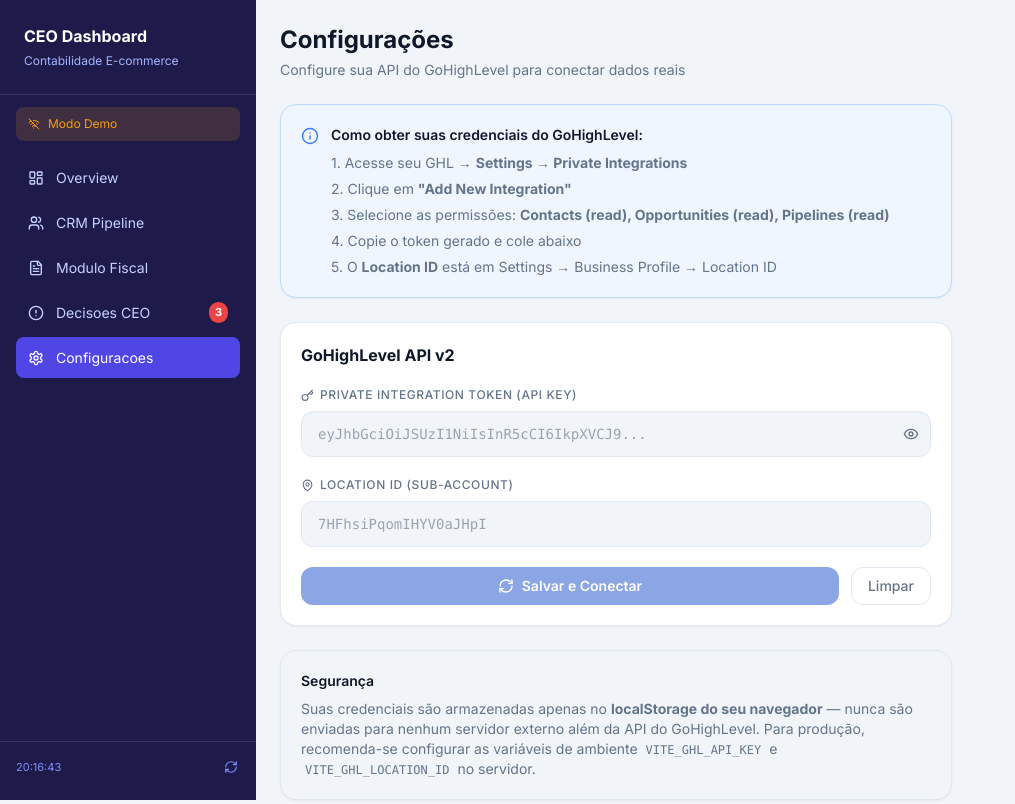
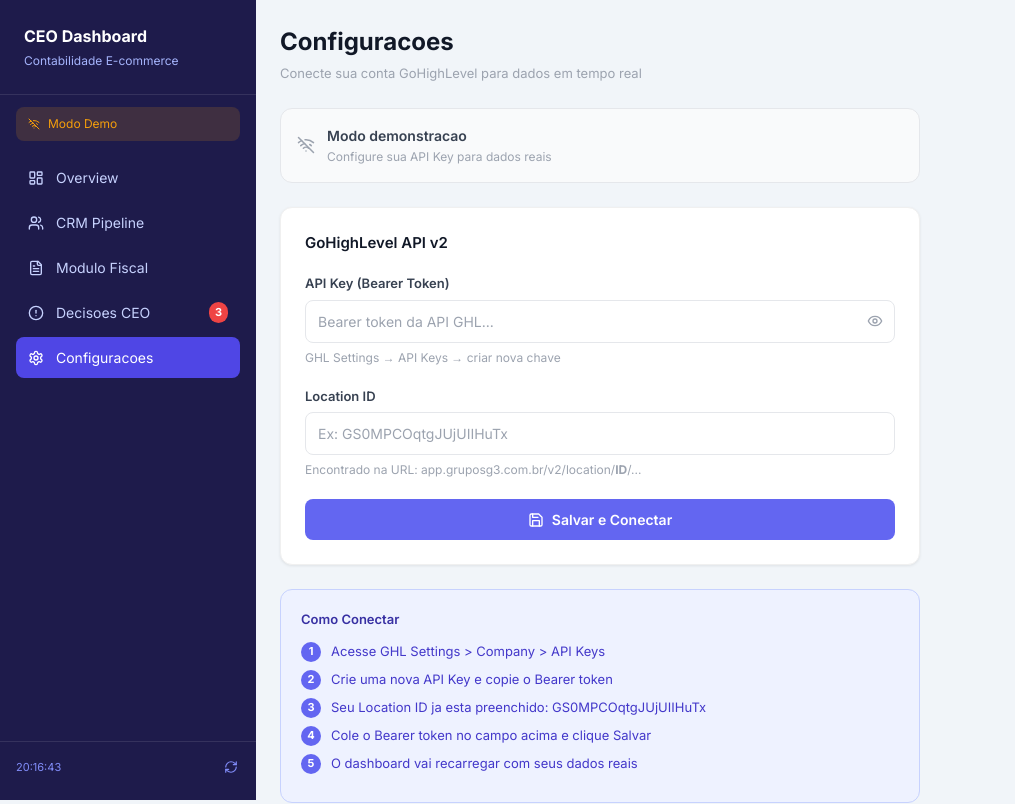
Before and after one commit to JorgeEcom/ceo-dashboard, a React (Vite) app: page /settings in a window 1280 px wide. Shown: the top 804 px of the page, without its empty margins (0-1015 px from the left). Built offline with nearby package versions, Linux system fonts and the light colour scheme; the HTML template or start-up script is replaced by a standard one.

Commit message:
refactor: clean Settings page

```diff
--- a/src/pages/Settings.tsx
+++ b/src/pages/Settings.tsx
@@ -1,161 +1,69 @@
-import { useState, useEffect } from 'react'
-import { Key, MapPin, CheckCircle, Eye, EyeOff, RefreshCw, Info } from 'lucide-react'
+import { useState } from 'react'
+import { Save, Eye, EyeOff, Wifi, WifiOff } from 'lucide-react'
 
 export default function Settings() {
-  const [apiKey, setApiKey]         = useState('')
-  const [locationId, setLocationId] = useState('')
-  const [showKey, setShowKey]       = useState(false)
-  const [saved, setSaved]           = useState(false)
+  const [apiKey, setApiKey] = useState(() => localStorage.getItem('ghl_api_key') || '')
+  const [locationId, setLocationId] = useState(() => localStorage.getItem('ghl_location_id') || '')
+  const [showKey, setShowKey] = useState(false)
+  const [saved, setSaved] = useState(false)
 
-  useEffect(() => {
-    setApiKey(localStorage.getItem('ghl_api_key') ?? '')
-    setLocationId(localStorage.getItem('ghl_location_id') ?? '')
-  }, [])
+  const isConnected = Boolean(apiKey && locationId)
 
   const handleSave = () => {
     localStorage.setItem('ghl_api_key', apiKey)
     localStorage.setItem('ghl_location_id', locationId)
     setSaved(true)
-    setTimeout(() => {
-      setSaved(false)
-      window.location.reload()
-    }, 1500)
+    setTimeout(() => { setSaved(false); window.location.reload() }, 1500)
   }
 
-  const handleClear = () => {
-    localStorage.removeItem('ghl_api_key')
-    localStorage.removeItem('ghl_location_id')
-    setApiKey('')
-    setLocationId('')
-  }
+  const inputStyle = { width: '100%', padding: '10px 12px', border: '1px solid #e5e7eb', borderRadius: 8, fontSize: 14, outline: 'none', boxSizing: 'border-box' as const }
+  const labelStyle = { fontSize: 13, fontWeight: 600 as const, color: '#374151', display: 'block' as const, marginBottom: 6 }
 
   return (
-    <div className="space-y-6 max-w-2xl">
-      {/* Header */}
+    <div style={{ display: 'flex', flexDirection: 'column', gap: 24, maxWidth: 640 }}>
       <div>
-        <h1 className="text-2xl font-bold" style={{ color: 'var(--color-text)' }}>Configurações</h1>
-        <p className="text-sm mt-1" style={{ color: 'var(--color-muted)' }}>
-          Configure sua API do GoHighLevel para conectar dados reais
-        </p>
+        <h1 style={{ fontSize: 24, fontWeight: 700, color: '#111827', margin: 0 }}>Configuracoes</h1>
+        <p style={{ fontSize: 13, color: '#9ca3af', marginTop: 4 }}>Conecte sua conta GoHighLevel para dados em tempo real</p>
       </div>
 
-      {/* How to get API key */}
-      <div className="card border border-blue-200 dark:border-blue-800 bg-blue-50 dark:bg-blue-900/10">
-        <div className="flex items-start gap-3">
-          <Info size={18} className="text-blue-500 mt-0.5 shrink-0" />
-          <div className="text-sm">
-            <p className="font-semibold mb-2" style={{ color: 'var(--color-text)' }}>
-              Como obter suas credenciais do GoHighLevel:
-            </p>
-            <ol className="space-y-1.5" style={{ color: 'var(--color-muted)' }}>
-              <li>1. Acesse seu GHL → <strong>Settings → Private Integrations</strong></li>
-              <li>2. Clique em <strong>"Add New Integration"</strong></li>
-              <li>3. Selecione as permissões: <strong>Contacts (read), Opportunities (read), Pipelines (read)</strong></li>
-              <li>4. Copie o token gerado e cole abaixo</li>
-              <li>5. O <strong>Location ID</strong> está em Settings → Business Profile → Location ID</li>
-            </ol>
-          </div>
-        </div>
+      <div style={{ borderRadius: 12, padding: 16, border: '1px solid', display: 'flex', alignItems: 'center', gap: 12, borderColor: isConnected ? '#bbf7d0' : '#e5e7eb', backgroundColor: isConnected ? '#f0fdf4' : '#f9fafb' }}>
+        {isConnected
+          ? <><Wifi size={18} style={{ color: '#10b981' }} /><div><p style={{ fontWeight: 600, color: '#065f46', fontSize: 14, margin: 0 }}>Conectado ao GoHighLevel</p><p style={{ fontSize: 12, color: '#10b981', margin: '2px 0 0' }}>Dados em tempo real ativos</p></div></>
+          : <><WifiOff size={18} style={{ color: '#9ca3af' }} /><div><p style={{ fontWeight: 600, color: '#374151', fontSize: 14, margin: 0 }}>Modo demonstracao</p><p style={{ fontSize: 12, color: '#9ca3af', margin: '2px 0 0' }}>Configure sua API Key para dados reais</p></div></>
+        }
       </div>
 
-      {/* API Config Card */}
-      <div className="card space-y-5">
-        <h2 className="font-bold text-base" style={{ color: 'var(--color-text)' }}>
-          GoHighLevel API v2
-        </h2>
-
-        {/* API Key */}
+      <div style={{ background: '#fff', borderRadius: 12, padding: 24, boxShadow: '0 1px 3px rgba(0,0,0,0.08)', border: '1px solid #f0f0f0', display: 'flex', flexDirection: 'column', gap: 20 }}>
+        <h2 style={{ fontSize: 15, fontWeight: 600, color: '#111827', margin: 0 }}>GoHighLevel API v2</h2>
         <div>
-          <label className="label block mb-2 flex items-center gap-1.5">
-            <Key size={13} />
-            Private Integration Token (API Key)
-          </label>
-          <div className="relative">
-            <input
-              type={showKey ? 'text' : 'password'}
-              value={apiKey}
-              onChange={e => setApiKey(e.target.value)}
-              placeholder="eyJhbGciOiJSUzI1NiIsInR5cCI6IkpXVCJ9..."
-              className="w-full px-4 py-3 rounded-xl border text-sm font-mono outline-none focus:ring-2 focus:ring-brand-500 pr-12"
-              style={{
-                borderColor: 'var(--color-border)',
-                backgroundColor: 'var(--color-bg)',
-                color: 'var(--color-text)',
-              }}
-            />
-            <button
-              onClick={() => setShowKey(v => !v)}
-              className="absolute right-3 top-1/2 -translate-y-1/2"
-              style={{ color: 'var(--color-muted)' }}
-            >
+          <label style={labelStyle}>API Key (Bearer Token)</label>
+          <div style={{ position: 'relative' }}>
+            <input type={showKey ? 'text' : 'password'} value={apiKey} onChange={e => setApiKey(e.target.value)} placeholder="Bearer token da API GHL..." style={{ ...inputStyle, paddingRight: 40 }} />
+            <button onClick={() => setShowKey(!showKey)} style={{ position: 'absolute', right: 12, top: '50%', transform: 'translateY(-50%)', background: 'none', border: 'none', cursor: 'pointer', color: '#9ca3af' }}>
               {showKey ? <EyeOff size={16} /> : <Eye size={16} />}
             </button>
           </div>
+          <p style={{ fontSize: 12, color: '#9ca3af', marginTop: 6 }}>GHL Settings &rarr; API Keys &rarr; criar nova chave</p>
         </div>
-
-        {/* Location ID */}
         <div>
-          <label className="label block mb-2 flex items-center gap-1.5">
-            <MapPin size={13} />
-            Location ID (Sub-account)
-          </label>
-          <input
-            type="text"
-            value={locationId}
-            onChange={e => setLocationId(e.target.value)}
-            placeholder="7HFhsiPqomIHYV0aJHpI"
-            className="w-full px-4 py-3 rounded-xl border text-sm font-mono outline-none focus:ring-2 focus:ring-brand-500"
-            style={{
-              borderColor: 'var(--color-border)',
-              backgroundColor: 'var(--color-bg)',
-              color: 'var(--color-text)',
-            }}
-          />
+          <label style={labelStyle}>Location ID</label>
+          <input type="text" value={locationId} onChange={e => setLocationId(e.target.value)} placeholder="Ex: GS0MPCOqtgJUjUIIHuTx" style={inputStyle} />
+          <p style={{ fontSize: 12, color: '#9ca3af', marginTop: 6 }}>Encontrado na URL: app.gruposg3.com.br/v2/location/<strong>ID</strong>/...</p>
         </div>
-
-        {/* Actions */}
-        <div className="flex gap-3">
-          <button
-            onClick={handleSave}
-            disabled={!apiKey || !locationId}
-            className="btn-primary flex items-center gap-2 flex-1 justify-center disabled:opacity-50 disabled:cursor-not-allowed"
-          >
-            {saved ? (
-              <><CheckCircle size={16} /> Salvo! Recarregando...</>
-            ) : (
-              <><RefreshCw size={16} /> Salvar e Conectar</>
-            )}
-          </button>
-          <button onClick={handleClear} className="btn-ghost border px-4" style={{ borderColor: 'var(--color-border)' }}>
-            Limpar
-          </button>
-        </div>
+        <button onClick={handleSave} style={{ padding: '10px 20px', borderRadius: 8, border: 'none', cursor: 'pointer', fontWeight: 600, fontSize: 14, color: '#fff', backgroundColor: saved ? '#10b981' : '#6366f1', display: 'flex', alignItems: 'center', justifyContent: 'center', gap: 8, transition: 'background 0.2s' }}>
+          <Save size={16} />
+          {saved ? 'Salvo com sucesso!' : 'Salvar e Conectar'}
+        </button>
       </div>
 
-      {/* Security note */}
-      <div className="card" style={{ backgroundColor: 'var(--color-bg)' }}>
-        <h3 className="font-semibold text-sm mb-2" style={{ color: 'var(--color-text)' }}>
-          Segurança
-        </h3>
-        <p className="text-sm" style={{ color: 'var(--color-muted)' }}>
-          Suas credenciais são armazenadas apenas no <strong>localStorage do seu navegador</strong> —
-          nunca são enviadas para nenhum servidor externo além da API do GoHighLevel.
-          Para produção, recomenda-se configurar as variáveis de ambiente <code className="text-xs bg-slate-100 dark:bg-slate-700 px-1 py-0.5 rounded">VITE_GHL_API_KEY</code> e <code className="text-xs bg-slate-100 dark:bg-slate-700 px-1 py-0.5 rounded">VITE_GHL_LOCATION_ID</code> no servidor.
-        </p>
-      </div>
-
-      {/* About */}
-      <div className="card">
-        <h3 className="font-semibold text-sm mb-3" style={{ color: 'var(--color-text)' }}>
-          Sobre este Dashboard
-        </h3>
-        <div className="text-sm space-y-1.5" style={{ color: 'var(--color-muted)' }}>
-          <p><strong>Versão:</strong> 1.0.0</p>
-          <p><strong>Stack:</strong> React 18 + TypeScript + Tailwind CSS + Recharts</p>
-          <p><strong>API:</strong> GoHighLevel v2 (somente leitura)</p>
-          <p><strong>Atualização:</strong> Automática a cada 5 minutos</p>
-          <p><strong>Dados tributários:</strong> Entrada manual com análise de IA</p>
-        </div>
+      <div style={{ background: '#eef2ff', borderRadius: 12, padding: 20, border: '1px solid #c7d2fe' }}>
+        <h3 style={{ fontSize: 13, fontWeight: 600, color: '#3730a3', margin: '0 0 12px' }}>Como Conectar</h3>
+        {['Acesse GHL Settings > Company > API Keys', 'Crie uma nova API Key e copie o Bearer token', 'Seu Location ID ja esta preenchido: GS0MPCOqtgJUjUIIHuTx', 'Cole o Bearer token no campo acima e clique Salvar', 'O dashboard vai recarregar com seus dados reais'].map((step, i) => (
+          <div key={i} style={{ display: 'flex', gap: 10, marginBottom: 8 }}>
+            <span style={{ width: 20, height: 20, borderRadius: '50%', backgroundColor: '#6366f1', color: '#fff', fontSize: 11, fontWeight: 700, display: 'flex', alignItems: 'center', justifyContent: 'center', flexShrink: 0 }}>{i + 1}</span>
+            <p style={{ fontSize: 13, color: '#4338ca', margin: 0 }}>{step}</p>
+          </div>
+        ))}
       </div>
     </div>
   )
```
